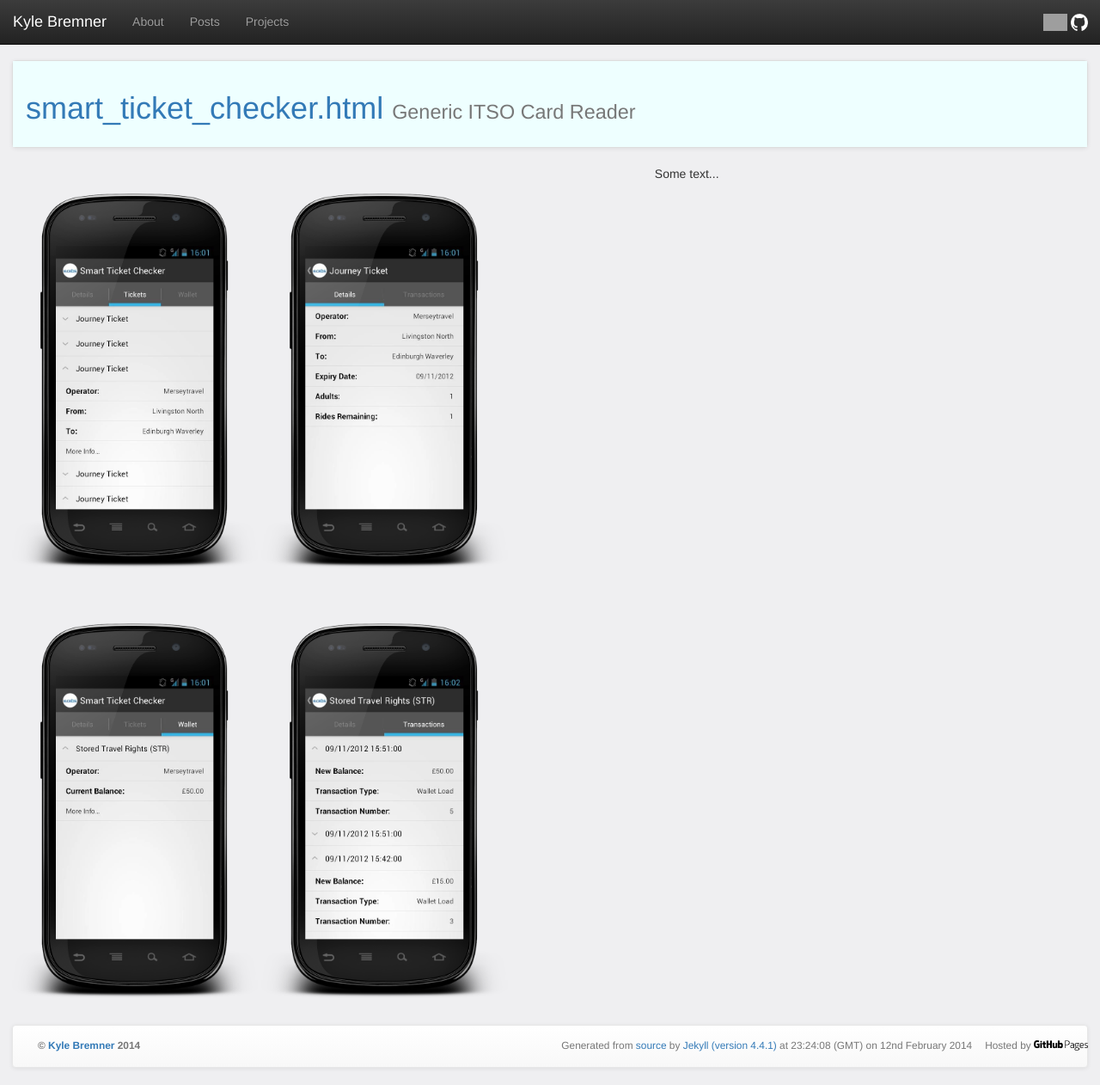
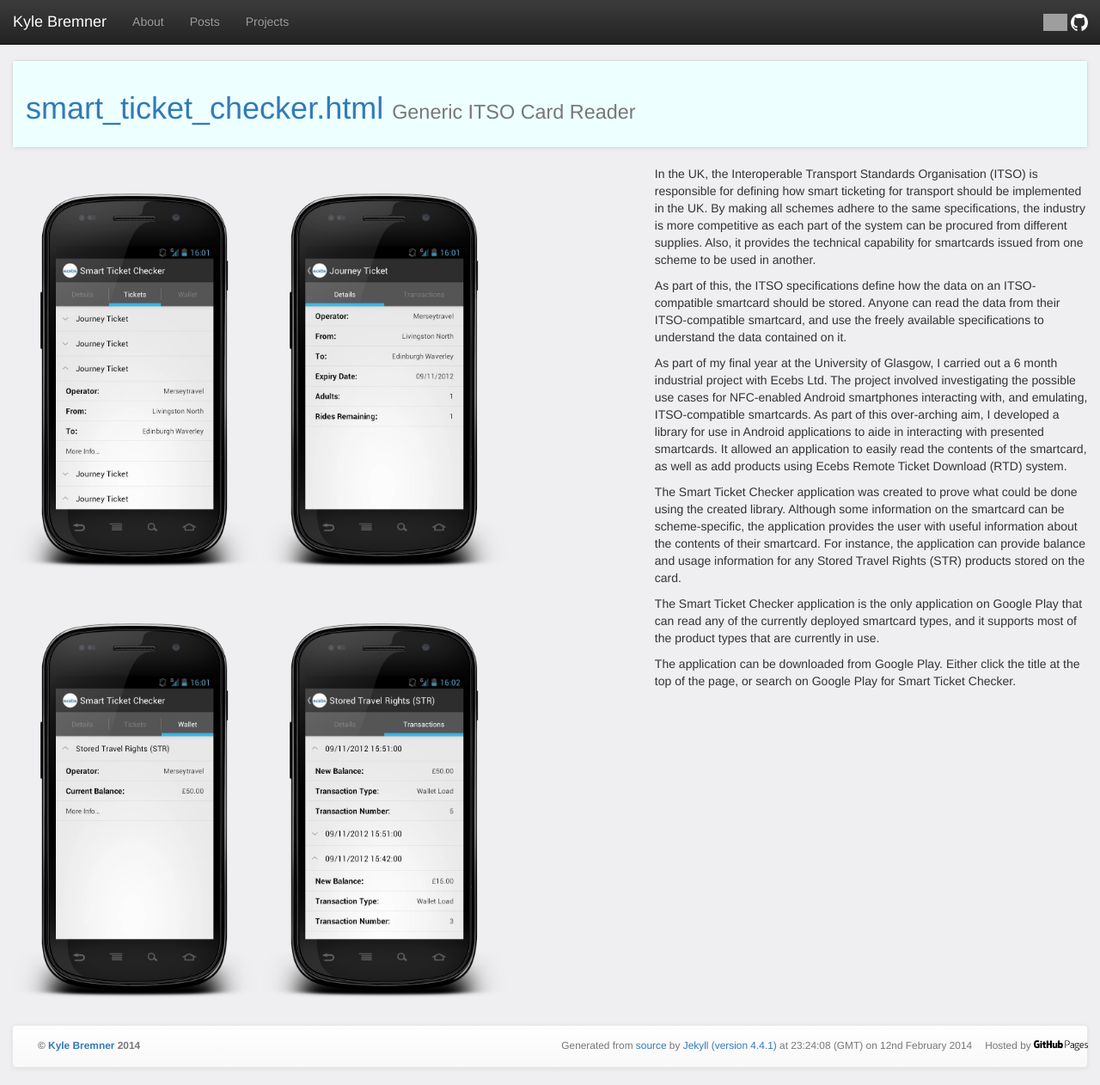
Before and after one commit to kbremner/kbremner.github.io, a Jekyll site: the page built from projects/smart_ticket_checker.html, in a window 1280 px wide and 1262 px high. Shown: the whole window at 86% size. Built offline with Jekyll 4.4.1, drawn with Linux system fonts in a browser that asks for light colours; nearby versions of some CDN libraries; Markdown is read by kramdown in place of the engine named in the settings; a script that is not in the unit is left out; grey boxes are pictures that could not be loaded.

Commit message:
Added blurb to Smart Ticket Checker page

```diff
--- a/projects/smart_ticket_checker.html
+++ b/projects/smart_ticket_checker.html
@@ -8,13 +8,18 @@
 ---
 
 <div class="row">
-<div class="col-sm-7 col-xs-2">
+<div class="col-sm-5 col-sm-push-7 col-xs-12">
+<p>In the UK, the Interoperable Transport Standards Organisation (ITSO) is responsible for defining how smart ticketing for transport should be implemented in the UK. By making all schemes adhere to the same specifications, the industry is more competitive as each part of the system can be procured from different supplies. Also, it provides the technical capability for smartcards issued from one scheme to be used in another.</p>
+<p>As part of this, the ITSO specifications define how the data on an ITSO-compatible smartcard should be stored. Anyone can read the data from their ITSO-compatible smartcard, and use the freely available specifications to understand the data contained on it.</p>
+<p>As part of my final year at the University of Glasgow, I carried out a 6 month industrial project with Ecebs Ltd. The project involved investigating the possible use cases for NFC-enabled Android smartphones interacting with, and emulating, ITSO-compatible smartcards. As part of this over-arching aim, I developed a library for use in Android applications to aide in interacting with presented smartcards. It allowed an application to easily read the contents of the smartcard, as well as add products using Ecebs Remote Ticket Download (RTD) system.</p>
+<p>The Smart Ticket Checker application was created to prove what could be done using the created library. Although some information on the smartcard can be scheme-specific, the application provides the user with useful information about the contents of their smartcard. For instance, the application can provide balance and usage information for any Stored Travel Rights (STR) products stored on the card.</p>
+<p>The Smart Ticket Checker application is the only application on Google Play that can read any of the currently deployed smartcard types, and it supports most of the product types that are currently in use.</p>
+<p>The application can be downloaded from Google Play. Either click the title at the top of the page, or search on Google Play for Smart Ticket Checker.</p>
+</div>
+<div class="col-sm-7 col-sm-pull-5 col-xs-0">
 <img src="/images/checker_tickets.png" height="500">
 <img src="/images/checker_ticket_details.png" height="500">
 <img src="/images/checker_wallet.png" height="500">
 <img src="/images/checker_wallet_details.png" height="500">
 </div>
-<div class="col-sm-5 col-xs-10">
-<p>Some text...</p>
 </div>
-</div>
```
